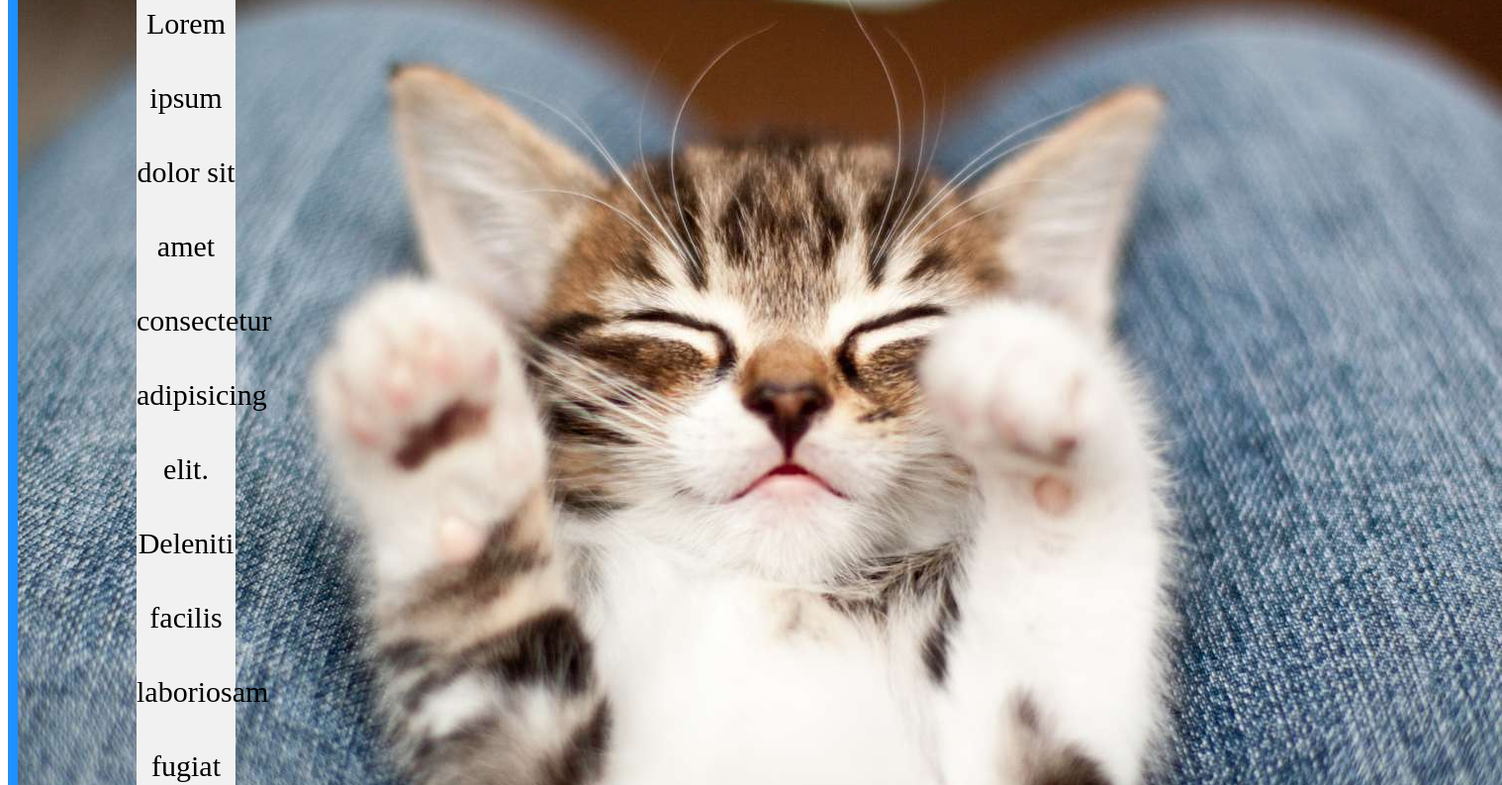
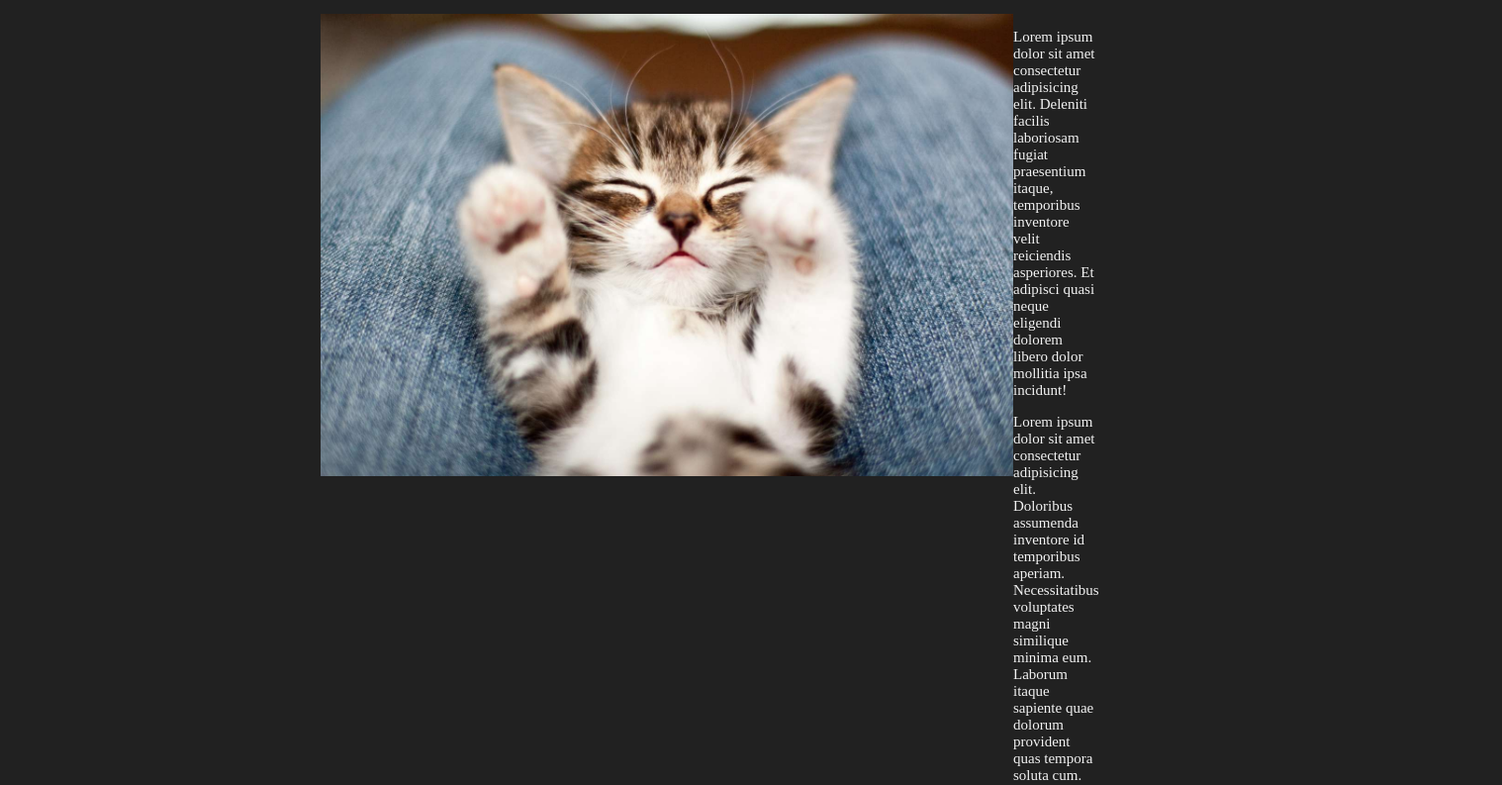
Before and after one commit to Max724-sudo/Max724-sudo.github.io, a plain HTML site: page cat.html in a window 1280 px wide. Shown: the part 134-927 px from the top of the page at 99% size, 1518 px wide, since content can reach past the window. Drawn offline with Linux system fonts and the light colour scheme.

Commit message:
Update cat.html

```diff
--- a/cat.html
+++ b/cat.html
@@ -2,7 +2,7 @@
 <html lang="en">
 <head>
 
-    <link rel="stylesheet" href="index.css">
+    <link rel="stylesheet" href="cat.css">
     <meta charset="UTF-8">
     <meta name="viewport" content="width=device-width, initial-scale=1.0">
   <h1>Min Sida</h1>
```
